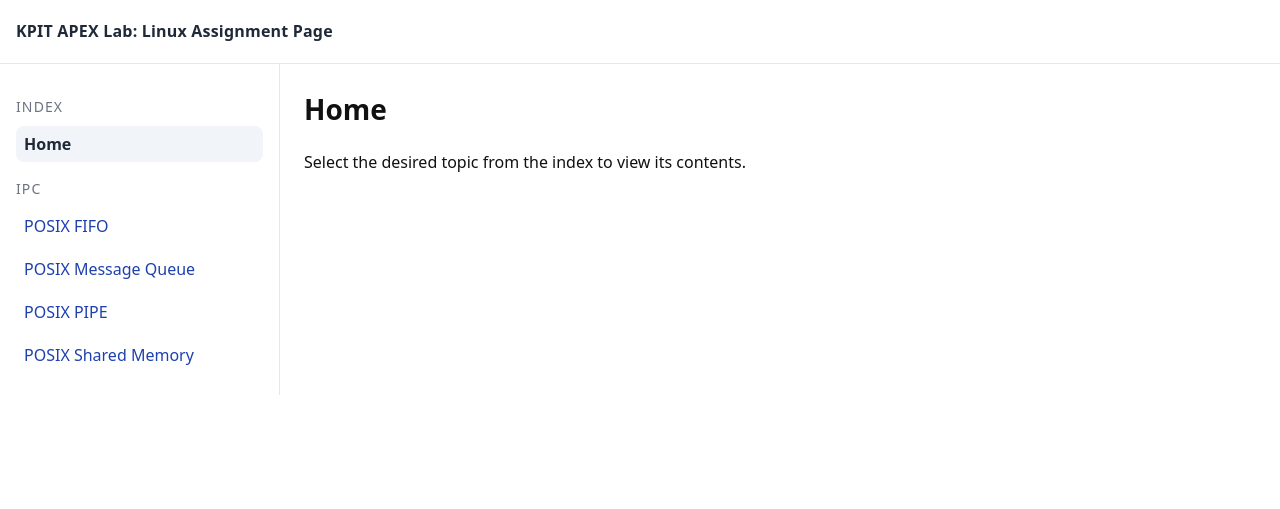
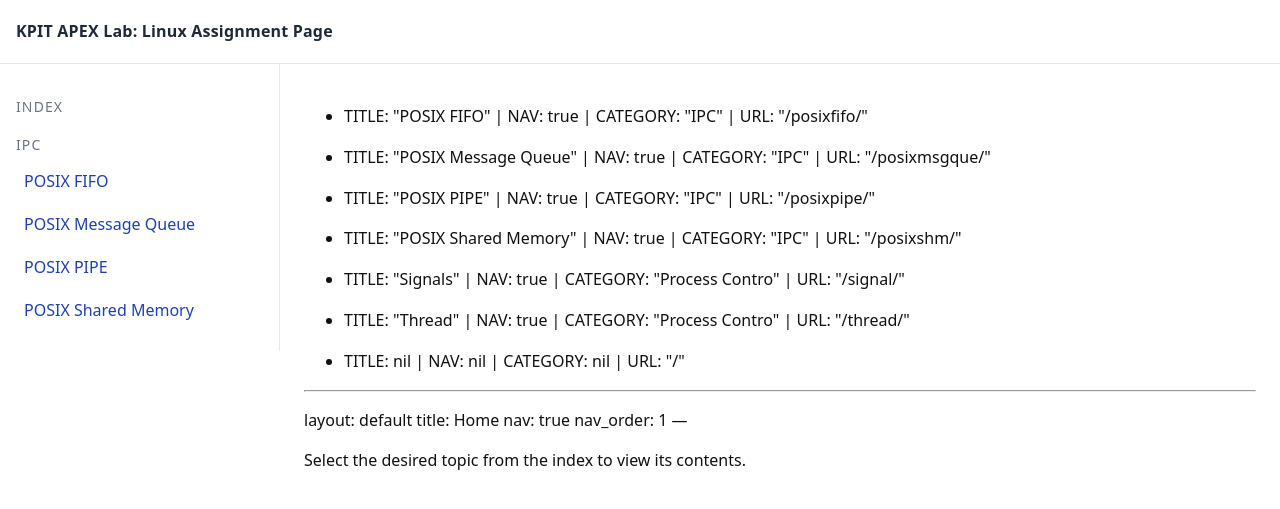
Before and after one commit to kAPEXLab/assignment, a Jekyll site: the page built from index.md, in a window 1280 px wide. Shown: the top 509 px of the page. Built offline with Jekyll 4.4.1, drawn with Linux system fonts in a browser that asks for light colours; our own code applies the rules of GitHub Pages for plain Markdown files; part of the change alters nothing that is shown.

Commit message:
Update index.md

```diff
--- a/index.md
+++ b/index.md
@@ -1,3 +1,12 @@
+<!-- DEBUG START -->
+{% for p in site.pages %}
+- TITLE: {{ p.title | inspect }} |
+  NAV: {{ p.nav | inspect }} |
+  CATEGORY: {{ p.category | inspect }} |
+  URL: {{ p.url | inspect }}
+{% endfor %}
+<!-- DEBUG END -->
+
 ---
 layout: default
 title: Home
```
